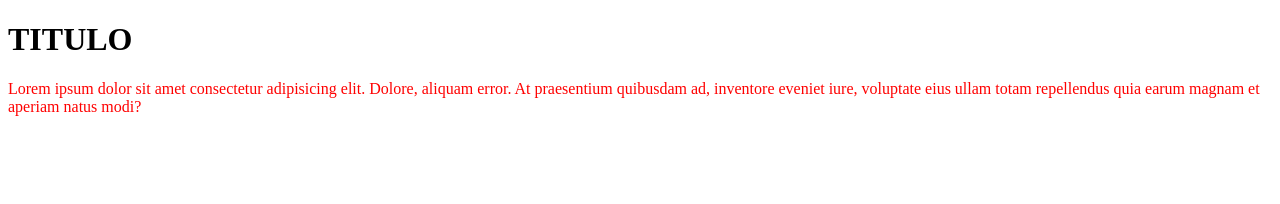
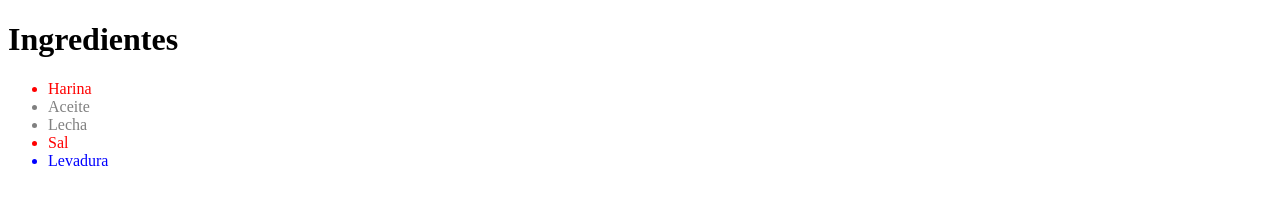
Before and after one commit to JulianCan/nuevo-repo, a plain HTML site: page CSS/selectores/index.html in a window 1280 px wide. Drawn offline with Linux system fonts and the light colour scheme.

Commit message:
Selectores
Elemento, clase y id

```diff
--- a/CSS/index.html
+++ b/CSS/selectores/index.html
@@ -7,7 +7,13 @@
     <link rel="stylesheet" href="styles.css">
 </head>
 <body>
-    <h1>TITULO</h1>
-    <p>Lorem ipsum dolor sit amet consectetur adipisicing elit. Dolore, aliquam error. At praesentium quibusdam ad, inventore eveniet iure, voluptate eius ullam totam repellendus quia earum magnam et aperiam natus modi?</p>
+    <h1>Ingredientes</h1>
+    <ul>
+        <li class="faltante">Harina</li>
+        <li>Aceite</li>
+        <li>Lecha</li>
+        <li class="faltante">Sal</li>
+        <li id="ingrediente-secreto">Levadura</li>
+    </ul>
 </body>
 </html>
--- /dev/null
+++ b/CSS/selectores/styles.css
@@ -0,0 +1,9 @@
+li{
+    color: grey;
+}
+.faltante{
+    color: red;
+}
+#ingrediente-secreto{
+    color: blue;
+}
--- a/CSS/styles.css
+++ /dev/null
@@ -1,3 +0,0 @@
-p{
-    color: red;
-}
```
